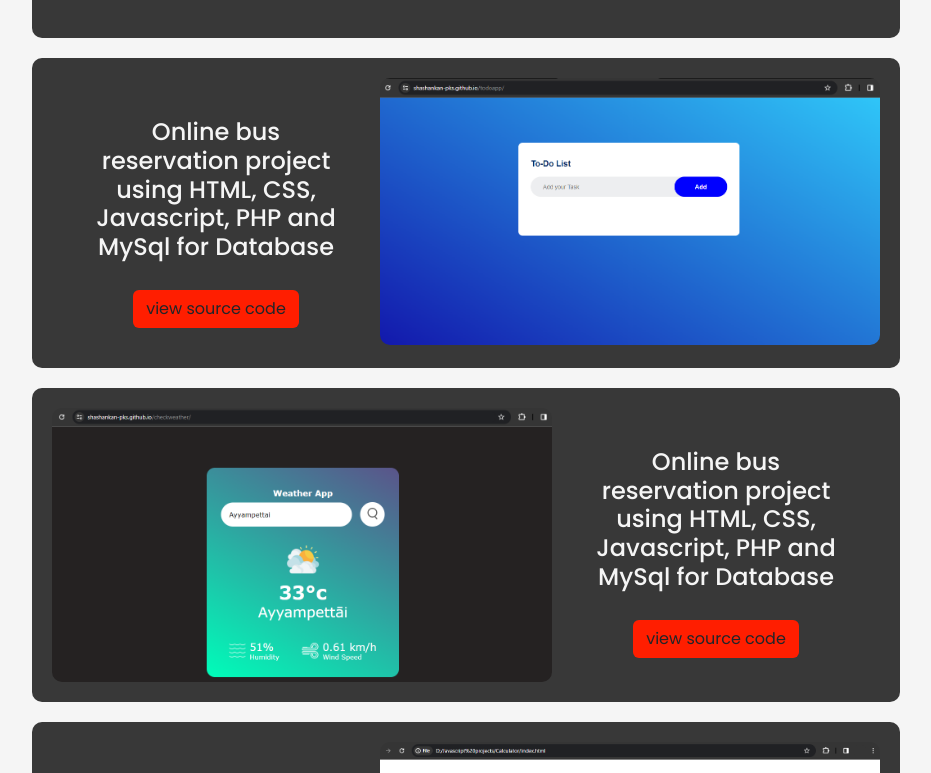
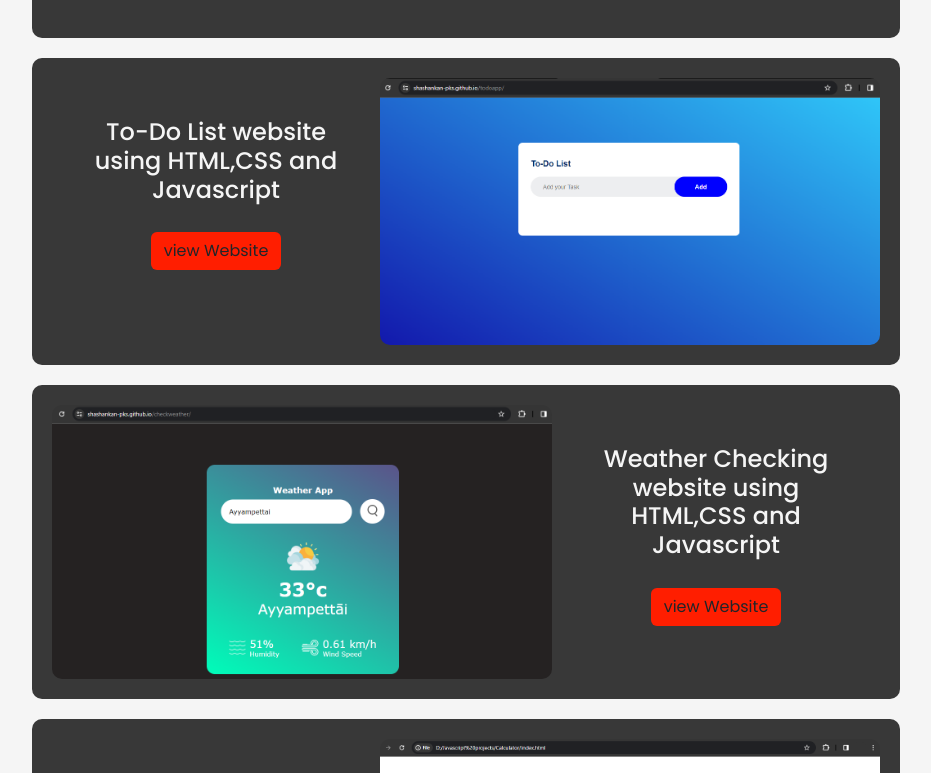
Before and after one commit to Shashankan-PKS/Shashankan-Portfolio, a React (Vite) app: page / in a window 1280 px wide. Shown: the part 1959-2732 px from the top of the page, without its empty margins (174-1105 px from the left). Built offline with nearby package versions, Linux system fonts and the light colour scheme.

Commit message:
Updated portfolio

```diff
--- a/src/home/Home.jsx
+++ b/src/home/Home.jsx
@@ -1,5 +1,6 @@
 import './Home.css'
-import pic from '../assets/picdummy.jpg'
+import pic from '../assets/Profilepic.jpg'
+import resume from '../assets/Shashankan_P_K_Resume.pdf'
 
 function Home() {
     return(
@@ -23,7 +24,8 @@ function Home() {
                         </div>
                     </div>
                     <div class="res">
-                        <button type="button"> <i class="fa-regular fa-file"></i> Resume Download</button>
+
+                        <button type="button"><a href={resume} download='resume'> <i class="fa-regular fa-file"></i> Resume Download</a></button>
                     </div>
                 </div>
             </div>
--- a/src/projects/Project.jsx
+++ b/src/projects/Project.jsx
@@ -19,13 +19,13 @@ function Project(){
                         </div>
                         <div className="project1exp">
                             <h4>Online bus reservation project using HTML, CSS, Javascript, PHP and MySql for Database</h4>
-                            <a class="btn" href="https://github.com/Shashankan-PKS/online_busreserv" target="_blank" role="button">view source code</a>
+                            <a class="btn" href="https://github.com/Shashankan-PKS/online_busreserv" target="_blank" role="button">view Source code</a>
                         </div>
                     </div>
                     <div className="project2">
                         <div className="project1exp">
-                            <h4>Online bus reservation project using HTML, CSS, Javascript, PHP and MySql for Database</h4>
-                            <a class="btn" href="https://shashankan-pks.github.io/todoapp/" target="_blank" role="button">view source code</a>
+                            <h4>To-Do List website using HTML,CSS and Javascript</h4>
+                            <a class="btn" href="https://shashankan-pks.github.io/todoapp/" target="_blank" role="button">view Website</a>
                         </div>
                         <div className="project1img">
                             <img src={project2} />
@@ -36,14 +36,14 @@ function Project(){
                             <img src={project3} />
                         </div>
                         <div className="project1exp">
-                            <h4>Online bus reservation project using HTML, CSS, Javascript, PHP and MySql for Database</h4>
-                            <a class="btn" href="https://shashankan-pks.github.io/checkweather/" target="_blank" role="button">view source code</a>
+                            <h4>Weather Checking website using HTML,CSS and Javascript</h4>
+                            <a class="btn" href="https://shashankan-pks.github.io/checkweather/" target="_blank" role="button">view Website</a>
                         </div>
                     </div>
                     <div className="project4">
                         <div className="project1exp">
-                            <h4>Online bus reservation project using HTML, CSS, Javascript, PHP and MySql for Database</h4>
-                            <a class="btn" href="https://shashankan-pks.github.io/calculator/index.html" target="_blank" role="button">view source code</a>
+                            <h4>Calculator website using HTML,CSS and Javascript</h4>
+                            <a class="btn" href="https://shashankan-pks.github.io/calculator/index.html" target="_blank" role="button">view Website</a>
                         </div>
                         <div className="project1img">
                             <img src={project4} />
@@ -54,14 +54,14 @@ function Project(){
                             <img src={project5} />
                         </div>
                         <div className="project1exp">
-                            <h4>Online bus reservation project using HTML, CSS, Javascript, PHP and MySql for Database</h4>
-                            <a class="btn" href="https://shashankan-pks.github.io/calculator/Calculator/temperature%20converter/temp.html" target="_blank" role="button">view source code</a>
+                            <h4>Temperature conversion website using HTML,CSS and Javascript</h4>
+                            <a class="btn" href="https://shashankan-pks.github.io/calculator/Calculator/temperature%20converter/temp.html" target="_blank" role="button">view Website</a>
                         </div>
                     </div>
                     <div className="project4">
                         <div className="project1exp">
-                            <h4>Online bus reservation project using HTML, CSS, Javascript, PHP and MySql for Database</h4>
-                            <a class="btn" href="https://shashankan-pks.github.io/calculator/Calculator/length%20convertor/leng.html" target="_blank" role="button">view source code</a>
+                            <h4>Length conversion website using HTML,CSS and Javascript</h4>
+                            <a class="btn" href="https://shashankan-pks.github.io/calculator/Calculator/length%20convertor/leng.html" target="_blank" role="button">view Website</a>
                         </div>
                         <div className="project1img">
                             <img src={project6} />
@@ -72,8 +72,8 @@ function Project(){
                             <img src={project7} />
                         </div>
                         <div className="project1exp">
-                            <h4>Online bus reservation project using HTML, CSS, Javascript, PHP and MySql for Database</h4>
-                            <a class="btn" href="https://shashankan-pks.github.io/calculator/Calculator/speed%20converter/speed.html" target="_blank" role="button">view source code</a>
+                            <h4>Speed conversion website using HTML,CSS and Javascript</h4>
+                            <a class="btn" href="https://shashankan-pks.github.io/calculator/Calculator/speed%20converter/speed.html" target="_blank" role="button">view Website</a>
                         </div>
                     </div>
                 </div>
```
Also changed, not shown: src/assets/Profilepic.jpg (added), 1 other file (tests, documents, lock files or other folders).
